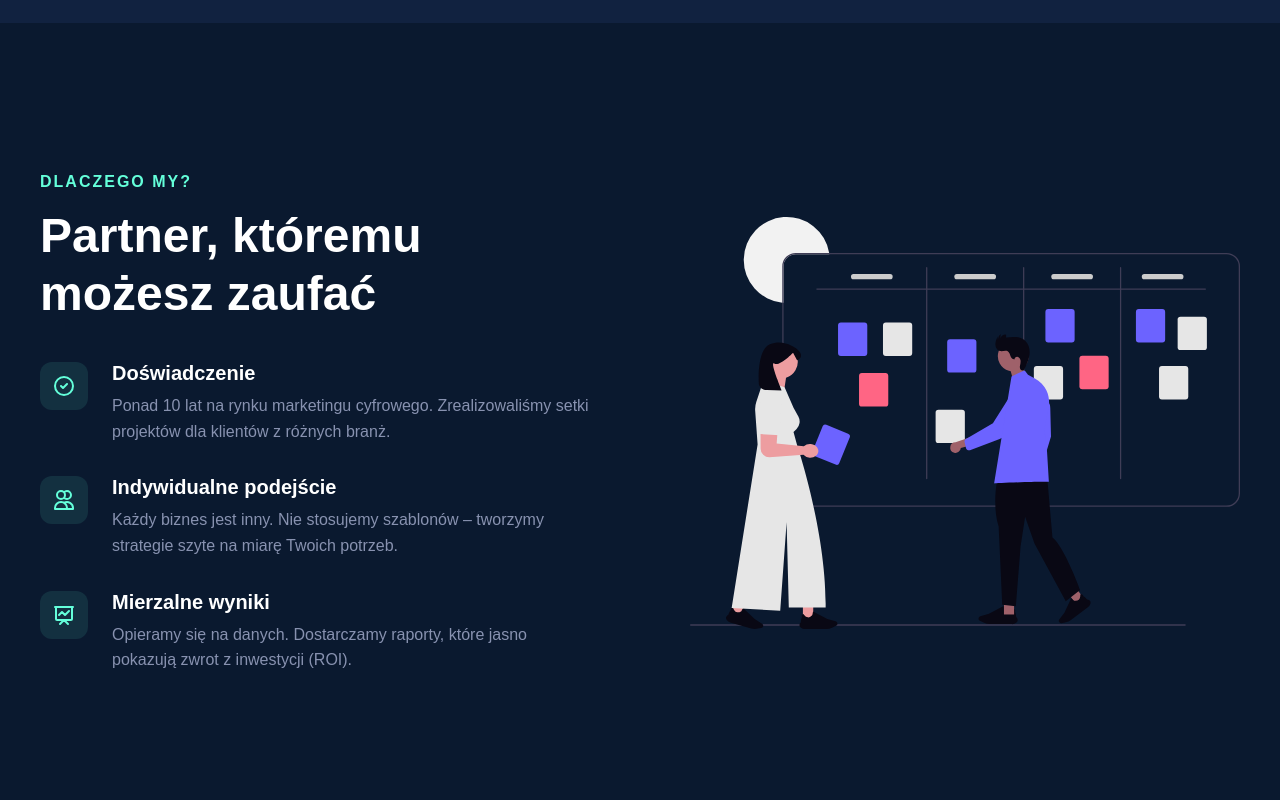
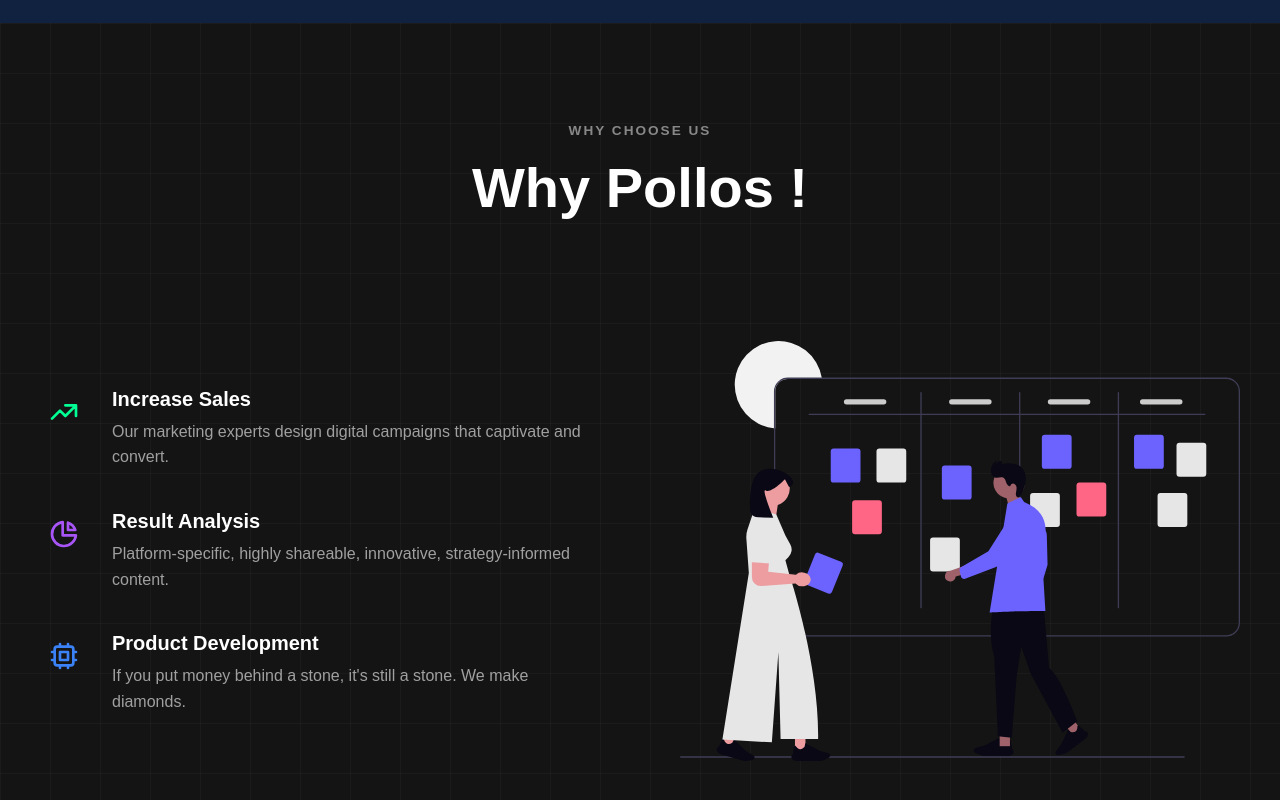
Before and after one commit to PiotrFijalkowski/pollos_website, a Next.js app: page / in a window 1280 px wide. Shown: the part 1400-2200 px from the top of the page. Built offline with nearby package versions, Linux system fonts and the light colour scheme.

Commit message:
feat: redesign why us section with dark theme and grid layout

```diff
--- a/src/components/WhyUs/WhyUs.styles.ts
+++ b/src/components/WhyUs/WhyUs.styles.ts
@@ -4,14 +4,59 @@
 
 export const Section = styled.section`
   padding: 100px 24px;
-  background-color: #0a192f; /* Dark background matching Hero/Card bg */
+  background-color: #141414; /* Dark background */
+  position: relative;
+  overflow: hidden;
   display: flex;
   justify-content: center;
+
+  /* Grid Background Effect */
+  background-image:
+    linear-gradient(rgba(255, 255, 255, 0.03) 1px, transparent 1px),
+    linear-gradient(90deg, rgba(255, 255, 255, 0.03) 1px, transparent 1px);
+  background-size: 50px 50px;
 `;
 
 export const Container = styled.div`
   max-width: 1200px;
   width: 100%;
+  display: flex;
+  flex-direction: column;
+  gap: 60px;
+  position: relative;
+  z-index: 1;
+`;
+
+export const HeaderGroup = styled.div`
+  display: flex;
+  flex-direction: column;
+  align-items: center;
+  text-align: center;
+  gap: 16px;
+  margin-bottom: 20px;
+`;
+
+export const Subtitle = styled.span`
+  color: #888;
+  font-size: 0.85rem;
+  font-weight: 700;
+  text-transform: uppercase;
+  letter-spacing: 2px;
+`;
+
+export const Title = styled.h2`
+  font-size: 2.5rem;
+  font-weight: 800;
+  color: white;
+  margin: 0;
+  line-height: 1.2;
+
+  @media (min-width: 768px) {
+    font-size: 3.5rem;
+  }
+`;
+
+export const ContentWrapper = styled.div`
   display: grid;
   grid-template-columns: 1fr;
   gap: 60px;
@@ -19,46 +64,14 @@
 
   @media (min-width: 1024px) {
     grid-template-columns: 1fr 1fr;
-    gap: 100px;
-  }
-`;
-
-export const ContentColumn = styled.div`
-  display: flex;
-  flex-direction: column;
-  gap: 40px;
-`;
-
-export const HeaderGroup = styled.div`
-  display: flex;
-  flex-direction: column;
-  gap: 16px;
-`;
-
-export const Subtitle = styled.span`
-  color: #64ffda;
-  font-size: 1rem;
-  font-weight: 600;
-  text-transform: uppercase;
-  letter-spacing: 2px;
-`;
-
-export const Title = styled.h2`
-  font-size: 2.5rem;
-  font-weight: 700;
-  color: white;
-  line-height: 1.2;
-  margin: 0;
-
-  @media (min-width: 768px) {
-    font-size: 3rem;
+    gap: 80px;
   }
 `;
 
 export const BenefitsList = styled.div`
   display: flex;
   flex-direction: column;
-  gap: 32px;
+  gap: 40px;
 `;
 
 export const BenefitItem = styled.div`
@@ -71,16 +84,16 @@
   flex-shrink: 0;
   width: 48px;
   height: 48px;
-  background-color: rgba(100, 255, 218, 0.1);
-  border-radius: 12px;
+  /* No background, just the icon color matching the reference style if needed,
+     or keep the previous style but adapted to dark theme */
   display: flex;
   align-items: center;
   justify-content: center;
-  color: #64ffda;
 
   svg {
-    width: 24px;
-    height: 24px;
+    width: 32px;
+    height: 32px;
+    /* We'll pass color via props or use specific colors in the component */
   }
 `;
 
@@ -92,14 +105,14 @@
 
 export const BenefitTitle = styled.h3`
   font-size: 1.25rem;
-  font-weight: 600;
+  font-weight: 700;
   color: white;
   margin: 0;
 `;
 
 export const BenefitDescription = styled.p`
   font-size: 1rem;
-  color: #8892b0;
+  color: #a0a0a0;
   line-height: 1.6;
   margin: 0;
 `;
@@ -110,6 +123,6 @@
   height: 400px;
 
   @media (min-width: 1024px) {
-    height: 600px;
+    height: 500px;
   }
 `;
--- a/src/components/WhyUs/WhyUs.tsx
+++ b/src/components/WhyUs/WhyUs.tsx
@@ -5,10 +5,10 @@
 import {
   Section,
   Container,
-  ContentColumn,
   HeaderGroup,
   Subtitle,
   Title,
+  ContentWrapper,
   BenefitsList,
   BenefitItem,
   IconWrapper,
@@ -21,29 +21,33 @@
 const WhyUs = () => {
   const benefits = [
     {
-      title: 'Doświadczenie',
-      description: 'Ponad 10 lat na rynku marketingu cyfrowego. Zrealizowaliśmy setki projektów dla klientów z różnych branż.',
+      title: 'Increase Sales',
+      description: 'Our marketing experts design digital campaigns that captivate and convert.',
+      iconColor: '#00FF94', // Green accent
       icon: (
-        <svg fill="none" viewBox="0 0 24 24" stroke="currentColor">
-          <path strokeLinecap="round" strokeLinejoin="round" strokeWidth={2} d="M9 12l2 2 4-4m6 2a9 9 0 11-18 0 9 9 0 0118 0z" />
+        <svg fill="none" viewBox="0 0 24 24" stroke="#00FF94">
+          <path strokeLinecap="round" strokeLinejoin="round" strokeWidth={2} d="M13 7h8m0 0v8m0-8l-8 8-4-4-6 6" />
         </svg>
       ),
     },
     {
-      title: 'Indywidualne podejście',
-      description: 'Każdy biznes jest inny. Nie stosujemy szablonów – tworzymy strategie szyte na miarę Twoich potrzeb.',
+      title: 'Result Analysis',
+      description: 'Platform-specific, highly shareable, innovative, strategy-informed content.',
+      iconColor: '#A855F7', // Purple accent
       icon: (
-        <svg fill="none" viewBox="0 0 24 24" stroke="currentColor">
-          <path strokeLinecap="round" strokeLinejoin="round" strokeWidth={2} d="M12 4.354a4 4 0 110 5.292M15 21H3v-1a6 6 0 0112 0v1zm0 0h6v-1a6 6 0 00-9-5.197M13 7a4 4 0 11-8 0 4 4 0 018 0z" />
+        <svg fill="none" viewBox="0 0 24 24" stroke="#A855F7">
+          <path strokeLinecap="round" strokeLinejoin="round" strokeWidth={2} d="M11 3.055A9.001 9.001 0 1020.945 13H11V3.055z" />
+          <path strokeLinecap="round" strokeLinejoin="round" strokeWidth={2} d="M20.488 9H15V3.512A9.025 9.025 0 0120.488 9z" />
         </svg>
       ),
     },
     {
-      title: 'Mierzalne wyniki',
-      description: 'Opieramy się na danych. Dostarczamy raporty, które jasno pokazują zwrot z inwestycji (ROI).',
+      title: 'Product Development',
+      description: "If you put money behind a stone, it's still a stone. We make diamonds.",
+      iconColor: '#3B82F6', // Blue accent
       icon: (
-        <svg fill="none" viewBox="0 0 24 24" stroke="currentColor">
-          <path strokeLinecap="round" strokeLinejoin="round" strokeWidth={2} d="M7 12l3-3 3 3 4-4M8 21l4-4 4 4M3 4h18M4 4h16v12a1 1 0 01-1 1H5a1 1 0 01-1-1V4z" />
+        <svg fill="none" viewBox="0 0 24 24" stroke="#3B82F6">
+          <path strokeLinecap="round" strokeLinejoin="round" strokeWidth={2} d="M9 3v2m6-2v2M9 19v2m6-2v2M5 9H3m2 6H3m18-6h-2m2 6h-2M7 19h10a2 2 0 002-2V7a2 2 0 00-2-2H7a2 2 0 00-2 2v10a2 2 0 002 2zM9 9h6v6H9V9z" />
         </svg>
       ),
     },
@@ -52,16 +56,18 @@
   return (
     <Section id="why-us">
       <Container>
-        <ContentColumn>
         <HeaderGroup>
-            <Subtitle>Dlaczego my?</Subtitle>
-            <Title>Partner, któremu możesz zaufać</Title>
+          <Subtitle>WHY CHOOSE US</Subtitle>
+          <Title>Why Pollos !</Title>
         </HeaderGroup>
 
+        <ContentWrapper>
           <BenefitsList>
             {benefits.map((benefit, index) => (
               <BenefitItem key={index}>
-                <IconWrapper>{benefit.icon}</IconWrapper>
+                <IconWrapper>
+                  {benefit.icon}
+                </IconWrapper>
                 <BenefitContent>
                   <BenefitTitle>{benefit.title}</BenefitTitle>
                   <BenefitDescription>{benefit.description}</BenefitDescription>
@@ -69,17 +75,17 @@
               </BenefitItem>
             ))}
           </BenefitsList>
-        </ContentColumn>
 
           <ImageColumn>
             <Image
               src="/assets/why.svg"
-            alt="Dlaczego my"
+              alt="Why Choose Us"
               fill
               style={{ objectFit: 'contain' }}
               sizes="(max-width: 768px) 100vw, 50vw"
             />
           </ImageColumn>
+        </ContentWrapper>
       </Container>
     </Section>
   );
```
Lines whose indentation alone changed are shown as unchanged.
